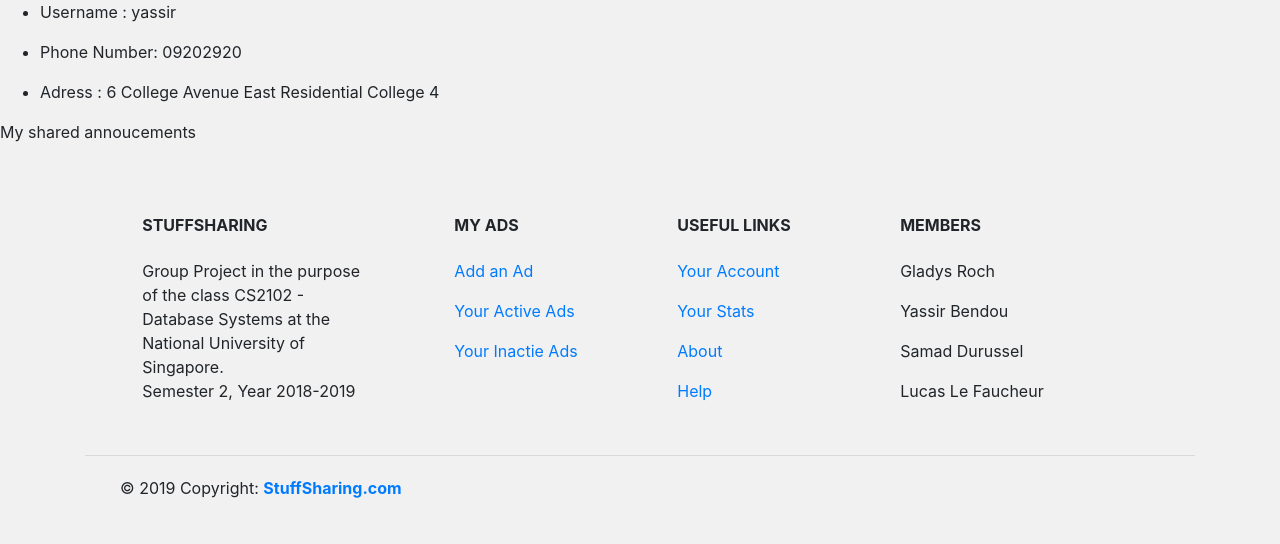
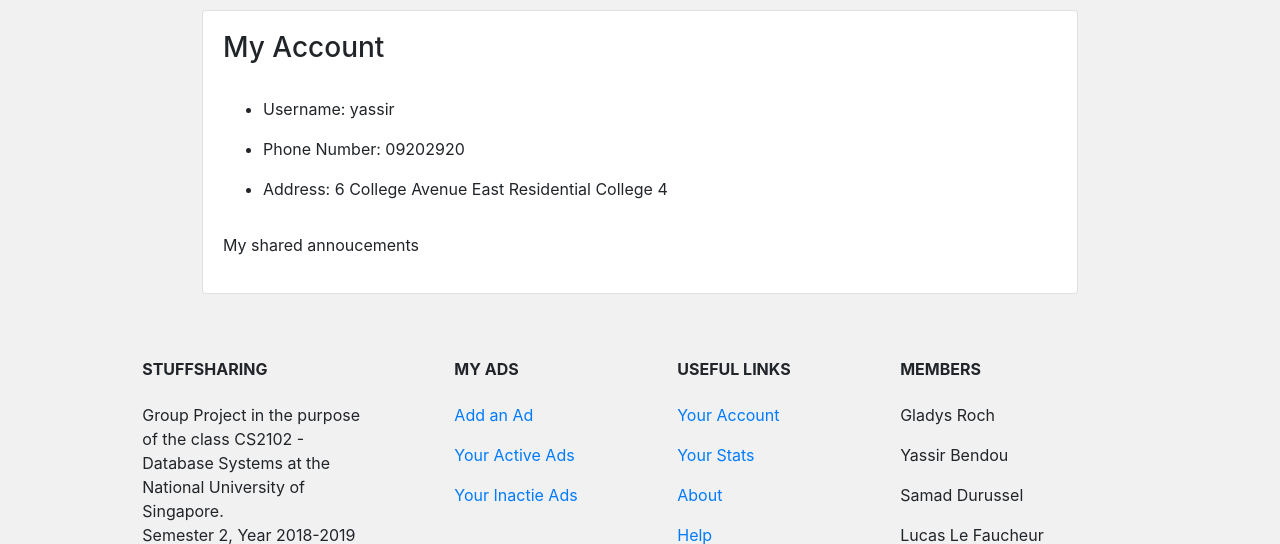
Before and after one commit to lucaslefaucheur/cs2102StuffSharing, a Django app: page /myaccount/ in a window 1280 px wide. Shown: the part 56-600 px from the top of the page. Run offline with Django 3.2, Linux system fonts and the light colour scheme; a user stored in the database is signed in; data comes from the database, SQL or seed files in the repository; both versions use the stored data as it was after the commit; some libraries are stand-ins or nearby versions.

Commit message:
style for myaccount

```diff
--- a/django_project/stuffsharing/templates/stuffsharing/myaccount.html
+++ b/django_project/stuffsharing/templates/stuffsharing/myaccount.html
@@ -7,23 +7,18 @@
 
 
 {% if user.is_authenticated %}
-<div>
-<ul>
-	<li><p> Username : {{user.username}} </p>
-	</li>
-	<li> <p> Phone Number:  {{user.profile.phone}}  </p>
-	</li>
-	<li> <p> Adress : {{user.profile.adress}}  </p>
-	</li>
 
-</ul>
-</div>
+<div style="margin-left: 15%; margin-right: 15%;">
+    <div class="card">
+        <h3>My Account</h3><br>
+        <ul>
+	       <li><p> Username: {{user.username}} </p></li>
+	       <li><p> Phone Number:  {{user.profile.phone}} </p></li>
+	       <li><p> Address: {{user.profile.adress}} </p></li>
+        </ul>
+        <p> My shared annoucements</p>
 
-
-<div>
-	<p> My shared annoucements</p>
-
-	{% for p in loans %}
+	   {% for p in loans %}
         <div class="card">
             <h3>Loan Proposition #{{ forloop.counter }} : {{p.name}}</h3>
             <h5>{{p.price}}$</h5>
@@ -39,6 +34,7 @@
 
         </div>
         {% endfor %}
+    </div>
 </div>
 
 {% else %}
```
Also changed, not shown: django_project/db.sqlite3.
